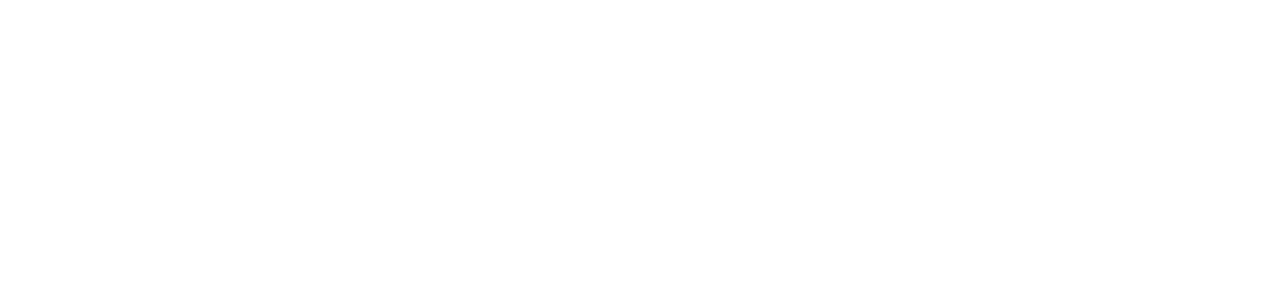
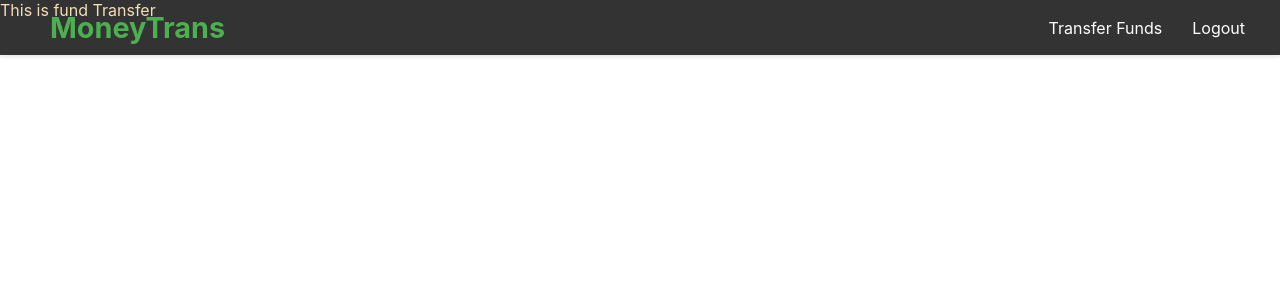
Before and after one commit to mayukhbasu/wire-transfer, a React (Create React App) app in the folder transactique/: page /transfer in a window 1280 px wide. Shown: the top 300 px of the page. Built offline with nearby package versions, Linux system fonts and the light colour scheme.

Commit message:
created basic navbar

```diff
--- a/transactique/src/App.css
+++ b/transactique/src/App.css
@@ -1,38 +1,4 @@
-.App {
-  text-align: center;
+html, body {
+  margin: 0;
+  padding: 0;
 }
-
-.App-logo {
-  height: 40vmin;
-  pointer-events: none;
-}
-
-@media (prefers-reduced-motion: no-preference) {
-  .App-logo {
-    animation: App-logo-spin infinite 20s linear;
-  }
-}
-
-.App-header {
-  background-color: #282c34;
-  min-height: 100vh;
-  display: flex;
-  flex-direction: column;
-  align-items: center;
-  justify-content: center;
-  font-size: calc(10px + 2vmin);
-  color: white;
-}
-
-.App-link {
-  color: #61dafb;
-}
-
-@keyframes App-logo-spin {
-  from {
-    transform: rotate(0deg);
-  }
-  to {
-    transform: rotate(360deg);
-  }
-}
--- a/transactique/src/App.tsx
+++ b/transactique/src/App.tsx
@@ -2,14 +2,18 @@
 import './App.css';
 import LoginPage from './containers/LoginPage/LoginPage';
 import HomePage from './containers/HomePage/HomePage';
+import Navbar from './components/Navbar/Navbar';
+import FundTransfer from './containers/FundTransfer/FundTransfer';
 
 function App() {
   return (
     <Router>
+      <Navbar/>
       <Switch>
+        <Route path="/" exact component={LoginPage} />
         <Route path="/login" component={LoginPage} />
         <Route path="/home" component={HomePage} />
-        <Route path="/" exact component={LoginPage} />
+        <Route path="/transfer" component={FundTransfer} />
       </Switch>
     </Router>
   );
--- /dev/null
+++ b/transactique/src/components/Navbar/Navbar.css
@@ -0,0 +1,37 @@
+.container-fluid {
+  background-color: #333;
+  color: white;
+  padding: 10px 20px;
+  display: flex;
+  justify-content: space-between;
+  align-items: center;
+  box-shadow: 0 2px 4px rgba(0,0,0,0.1);
+  position: fixed;
+  top: 0;
+  left: 0;
+  right: 0;
+  z-index: 1000;
+}
+.nav-logo {
+  font-weight: bold;
+  font-size: 1.8em;
+  color: #4CAF50;
+}
+ul {
+  list-style-type: none;
+  margin: 0;
+  padding: 0;
+  display: flex;
+}
+li {
+  margin: 0 15px;
+}
+a {
+  color: white;
+  text-decoration: none;
+  transition: color 0.3s ease;
+}
+a:hover, a:focus {
+  color: #4CAF50;
+  text-decoration: none;
+}
--- /dev/null
+++ b/transactique/src/components/Navbar/Navbar.tsx
@@ -0,0 +1,27 @@
+import './Navbar.css'
+import { Link } from 'react-router-dom';
+
+
+const Navbar = () => {
+  return (
+    <div>
+      <nav className='container-fluid'>
+        <ul>
+          <li>
+            <li><Link to="/home"><strong className='nav-logo'>MoneyTrans</strong></Link>
+
+            </li>
+          </li>
+        </ul>
+        <ul>
+
+
+            <li><Link to="/transfer">Transfer Funds</Link></li>
+            <li><Link to="/transfer">Logout</Link></li>
+        </ul>
+      </nav>
+    </div>
+  );
+};
+
+export default Navbar;
--- /dev/null
+++ b/transactique/src/containers/FundTransfer/FundTransfer.tsx
@@ -0,0 +1,10 @@
+
+const FundTransfer = () => {
+  return (
+    <div style={{position:'relative', color:'wheat', zIndex: 10000}}>
+      This is fund Transfer
+    </div>
+  );
+};
+
+export default FundTransfer;
--- a/transactique/src/containers/HomePage/HomePage.tsx
+++ b/transactique/src/containers/HomePage/HomePage.tsx
@@ -2,18 +2,15 @@
 import { fetchCustomerInfo } from '../../actions/customer-actions';
 import { useDispatch } from '../../hooks/useDispatch';
 import { useSelector } from 'react-redux';
-import { Customer, CustomerResponse } from '../../models/Customer';
+import { Customer } from '../../models/Customer';
 import { RootState } from '../../reducers';
-//import { CustomerResponse} from '../../models/UserResponse';
 
 const HomePage = () => {
   const dispatch = useDispatch();
   const [customerData, setCustomerData] = useState<Customer[] | null>(null);
 
-  const customerInfo = useSelector((state: RootState) => {
-    return (state.customer.data)
-  });
-  console.log(customerInfo)
+  const customerInfo = useSelector((state: RootState) => state.customer.data);
+
   useEffect(() => {
     dispatch(fetchCustomerInfo());
   }, [dispatch]);
```
Also changed, not shown: transactique/src/containers/FundTransfer/FundTransfer.css (added).
